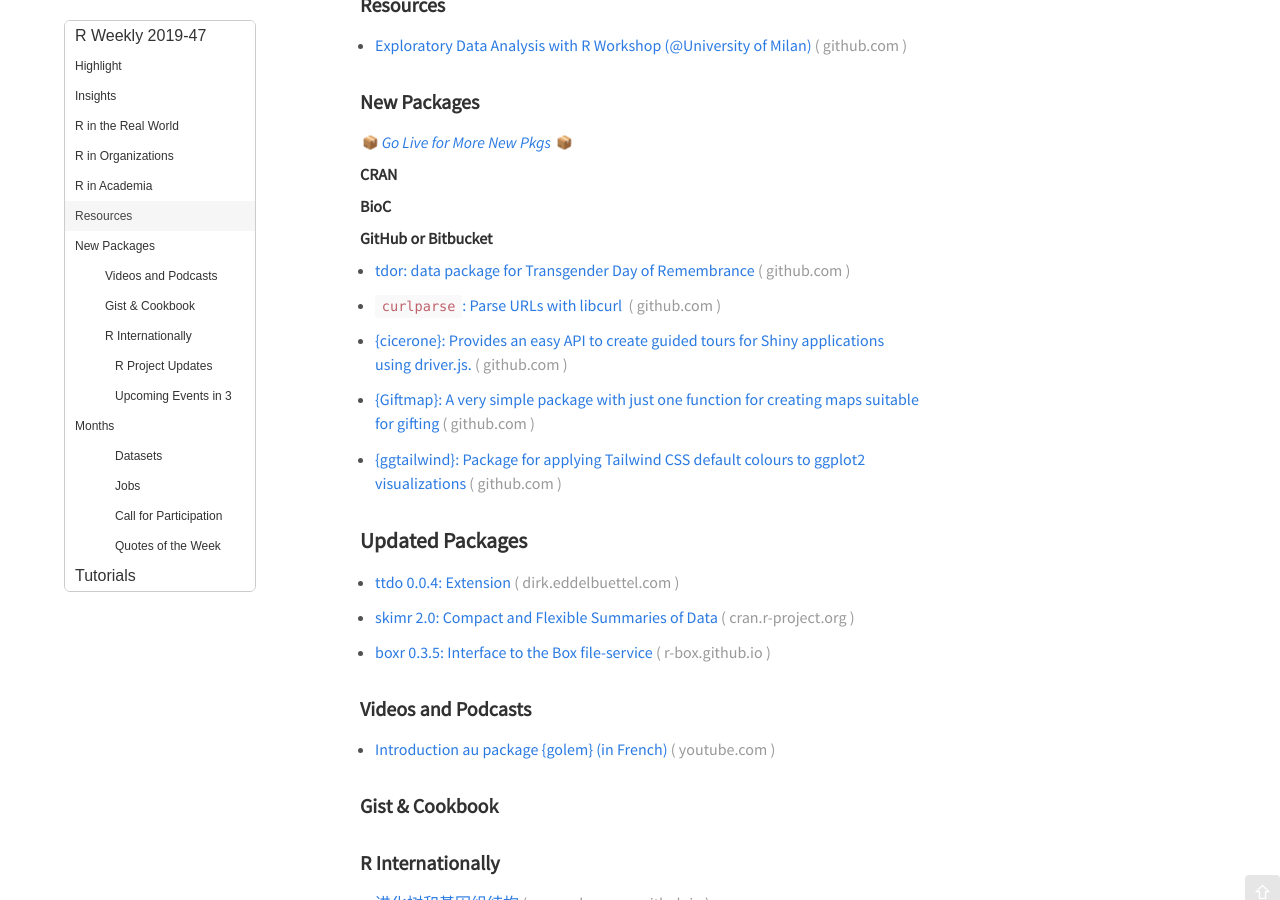
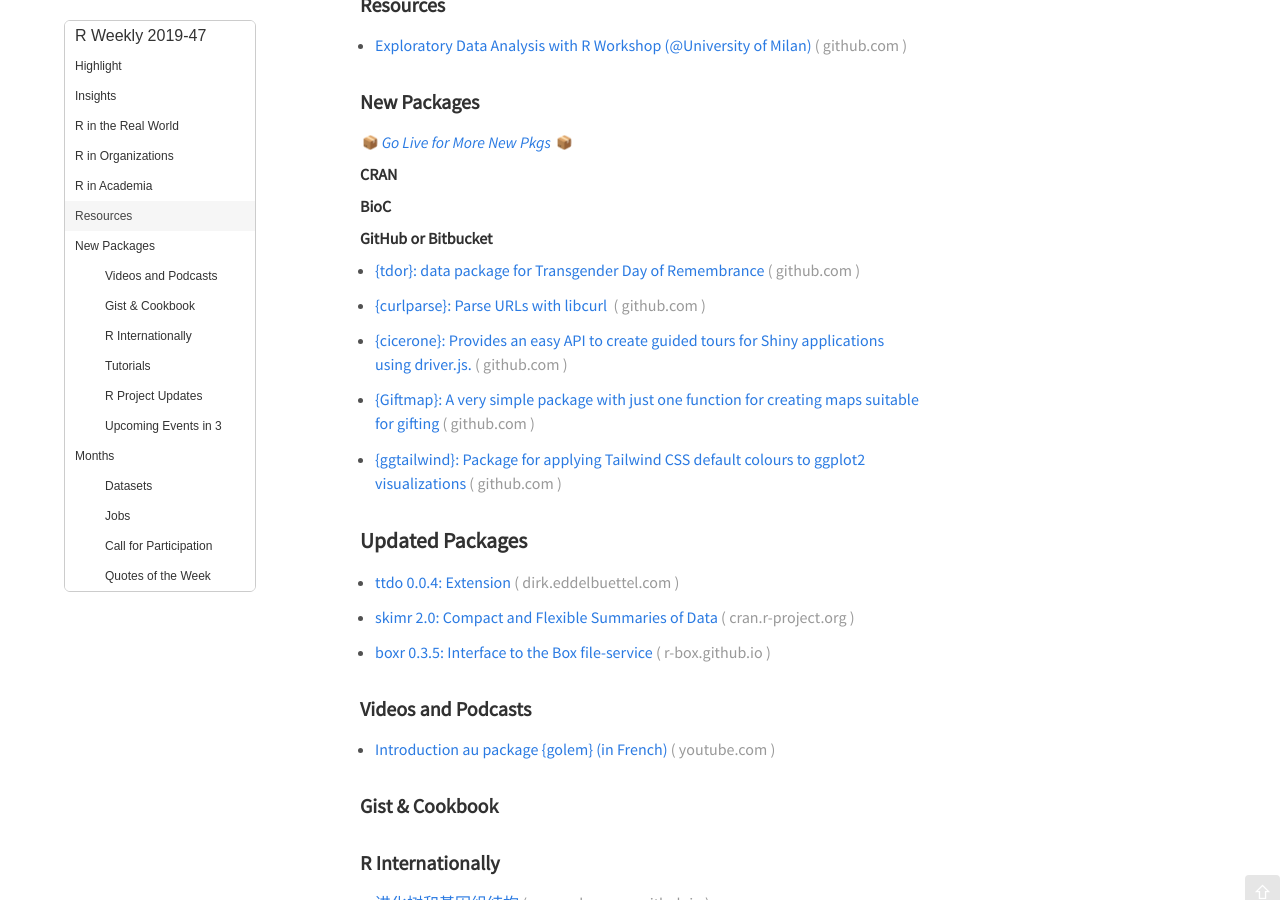
Before and after one commit to rweekly/rweekly.org, a Jekyll site: the page built from draft.md, in a window 1280 px wide and 900 px high, scrolled down 1685 px. Built offline with Jekyll 4.4.1, drawn with Linux system fonts in a browser that asks for light colours; emoji names are drawn with the system emoji font; comment, search, counter and statistics services are not loaded.

Commit message:
Update draft.md

```diff
--- a/draft.md
+++ b/draft.md
@@ -38,6 +38,7 @@
 ###  R in Organizations
 
 + [Our first artist in residence: Allison Horst!](https://blog.rstudio.com/2019/11/18/artist-in-residence/)
+
 + [R Consortium Infrastructure Steering Committee Chair Wins 2019 COPSS Presidents' Award](https://www.r-consortium.org/blog/2019/11/18/r-consortium-infrastructure-steering-committee-chair-wins-2019-copss-presidents-award)
 
 ###  R in Academia
@@ -62,9 +63,9 @@
 
 **GitHub or Bitbucket**
 
-+ [tdor: data package for Transgender Day of Remembrance](https://github.com/CaRdiffR/tdor)
++ [{tdor}: data package for Transgender Day of Remembrance](https://github.com/CaRdiffR/tdor)
 
-+ [`curlparse`: Parse URLs with libcurl ](https://github.com/hrbrmstr/curlparse)
++ [{curlparse}: Parse URLs with libcurl ](https://github.com/hrbrmstr/curlparse)
 
 + [{cicerone}: Provides an easy API to create guided tours for Shiny applications using driver.js.](https://github.com/JohnCoene/cicerone)
 
@@ -96,12 +97,11 @@
 
 + [cowplot是旧爱，patchwork乃新欢](https://guangchuangyu.github.io/2019/11/patchwork/)
 
-+ #  Tutorials
+###  Tutorials
 
 + [#30DayMapChallenge: 30 days building maps (3) - Earth is spherical](https://statnmap.com/2019-11-22-30daymapchallenge-building-maps-3-earth-is-sphere/)
 
-+ ![#30DayMapChallenge: 30 days building maps (3) - Earth is spherical](https://raw.githubusercontent.com/rweekly/image/master/2019-11-25/2019-11-22-30daymapchallenge-building-maps-3-earth-is-sphere_header.jpg)
-
+![#30DayMapChallenge: 30 days building maps (3) - Earth is spherical](https://raw.githubusercontent.com/rweekly/image/master/2019-11-25/2019-11-22-30daymapchallenge-building-maps-3-earth-is-sphere_header.jpg)
 
 [Rammstein vs. Lacrimosa](https://eliocamp.github.io/codigo-r/2019/11/rammstein-vs-lacrimosa/)
 
@@ -113,7 +113,7 @@
 
 + [Plotting GAMM results with ggplot2](https://drmowinckels.io/blog/plotting-gamm-results-with-ggplot2/)
 
-+ ![Plotting GAMM results with ggplot2](https://raw.githubusercontent.com/rweekly/image/master/2019-11-25/gamm-plot.png)
+![Plotting GAMM results with ggplot2](https://raw.githubusercontent.com/rweekly/image/master/2019-11-25/gamm-plot.png)
 
 [Racing Bar Charts and Some data.table Munging](http://www.robert-hickman.eu/post/racing_bar_charts/)
 
```
